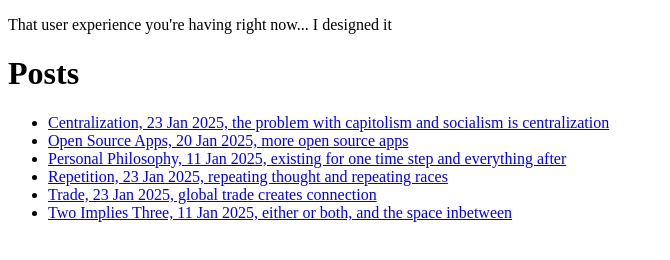
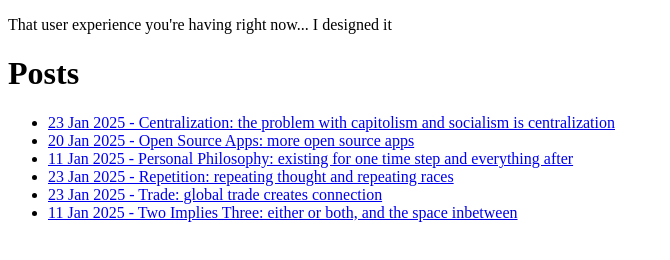
Before and after one commit to strawstack/Paper, a plain HTML site: page index.html in a window 1280 px wide. Shown: the whole page, without its empty margins (0-670 px from the left). Drawn offline with Linux system fonts and the light colour scheme.

Commit message:
Update index.html

```diff
--- a/index.html
+++ b/index.html
@@ -21,7 +21,7 @@
         const li = create("li");
         const a = create("a");
         a.setAttribute("href", `./posts/${fileName}`);
-        a.innerHTML = `${title}, ${date}, ${summary}`;
+        a.innerHTML = `${date} - ${title}: ${summary}`;
         li.appendChild(a)
         return li;
       });
```
